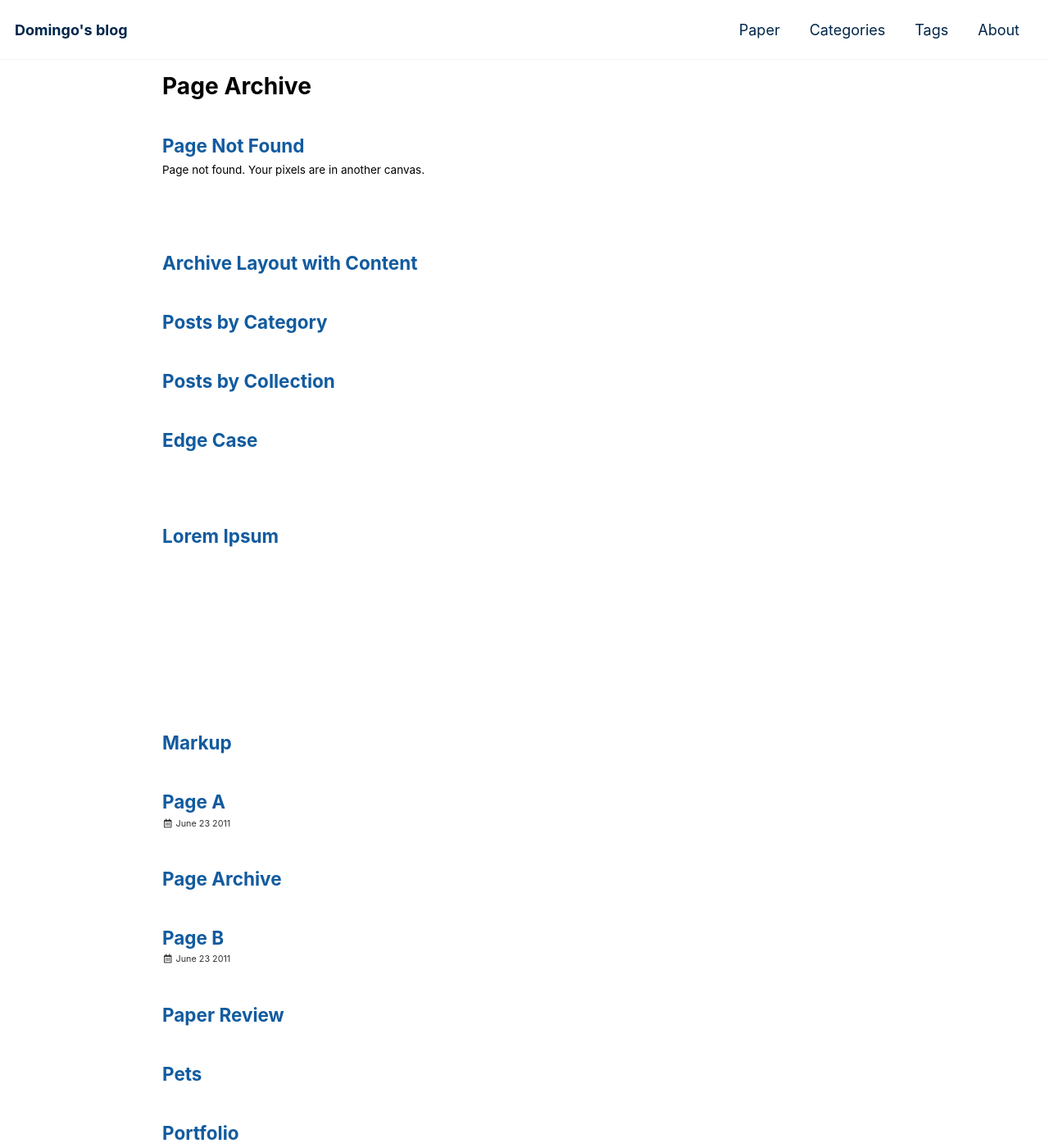
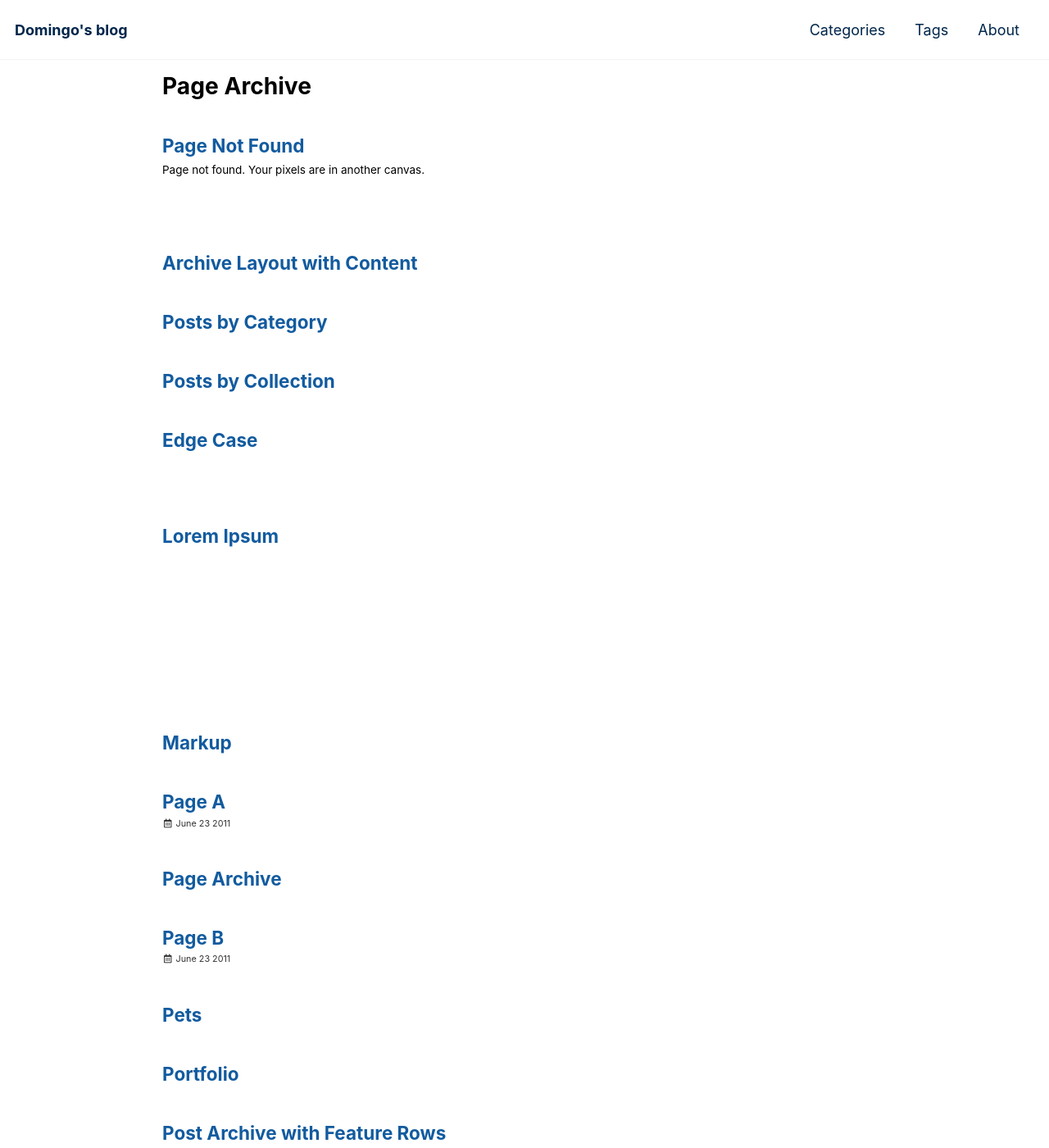
Before and after one commit to domingolee0254/domingolee0254.github.io, a Jekyll site: the page built from _pages/page-archive.html, in a window 1280 px wide and 1400 px high. Shown: the whole window at 82% size. Built offline with Jekyll 4.4.1, drawn with Linux system fonts in a browser that asks for light colours; cached includes are drawn as plain includes.

Commit message:
first commit

```diff
--- a/_data/navigation.yml
+++ b/_data/navigation.yml
@@ -1,7 +1,5 @@
 #main links
 main:
-  - title: "Paper"
-    url: /paper/
   - title: "Categories"
     url: /categories/
   - title: "Tags"
--- a/_pages/paper-archive.md
+++ /dev/null
@@ -1,6 +0,0 @@
----
-title: "Paper Review"
-layout: categories
-permalink: /paper/
-author_profile: False
----
```
